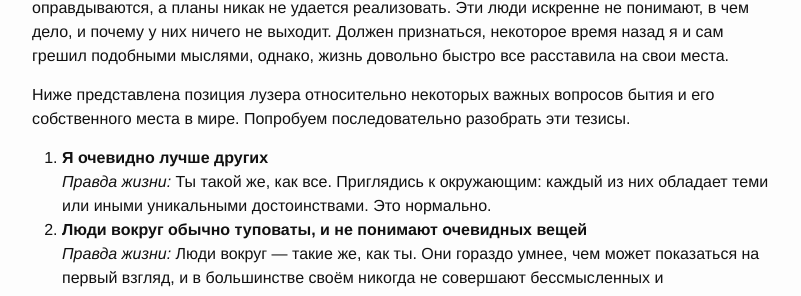
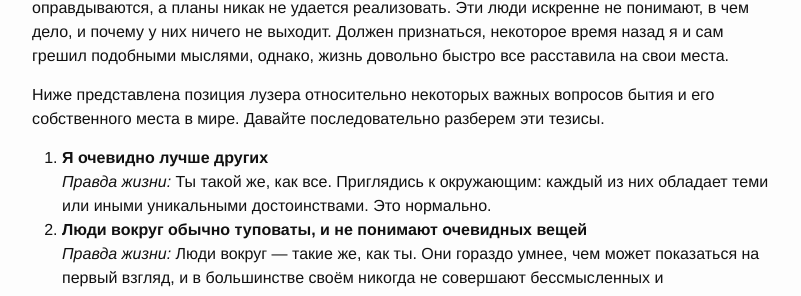
Before and after one commit to beeos/beeos.github.io, a Jekyll site: the page built from _posts/2008-06-23-loosers-lifestyle.markdown, in a window 1280 px wide. Shown: the part 504-800 px from the top of the page, without its empty margins (238-1039 px from the left). Built offline with Jekyll 4.4.1, drawn with Linux system fonts in a browser that asks for light colours; nearby versions of some CDN libraries.

Commit message:
Editorial

```diff
--- a/_posts/2008-06-23-loosers-lifestyle.markdown
+++ b/_posts/2008-06-23-loosers-lifestyle.markdown
@@ -18,7 +18,7 @@ originally-posted-at: в ЖЖ
 
 Всем нам знакомы рефлексирующие молодые люди (и иногда девушки), которые полны безоблачных надежд и грандиозных планов. Одна проблема: надежды постоянно не оправдываются, а планы никак не удается реализовать. Эти люди искренне не понимают, в чем дело, и почему у них ничего не выходит. Должен признаться, некоторое время назад я и сам грешил подобными мыслями, однако, жизнь довольно быстро все расставила на свои места.
 
-Ниже представлена позиция лузера относительно некоторых важных вопросов бытия и его собственного места в мире. Попробуем последовательно разобрать эти тезисы.
+Ниже представлена позиция лузера относительно некоторых важных вопросов бытия и его собственного места в мире. Давайте последовательно разберем эти тезисы.
 
   1. **Я очевидно лучше других**<br/>_Правда жизни:_ Ты такой же, как все. Приглядись к окружающим: каждый из них обладает теми или иными уникальными достоинствами. Это нормально.
   2. **Люди вокруг обычно туповаты, и не понимают очевидных вещей**<br/>_Правда жизни:_ Люди вокруг — такие же, как ты. Они гораздо умнее, чем может показаться на первый взгляд, и в большинстве своём никогда не совершают бессмысленных и немотивированных поступков.
```
